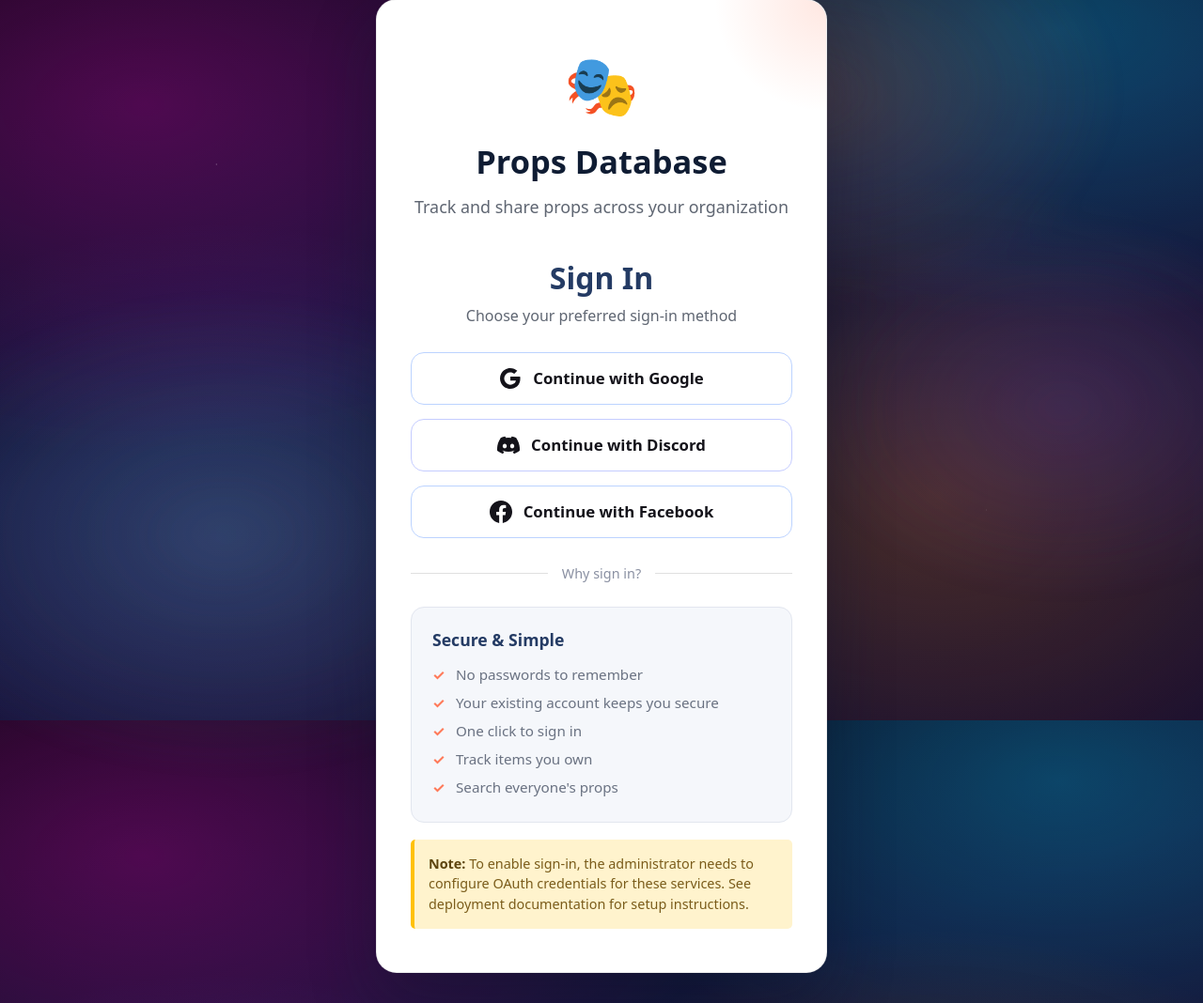
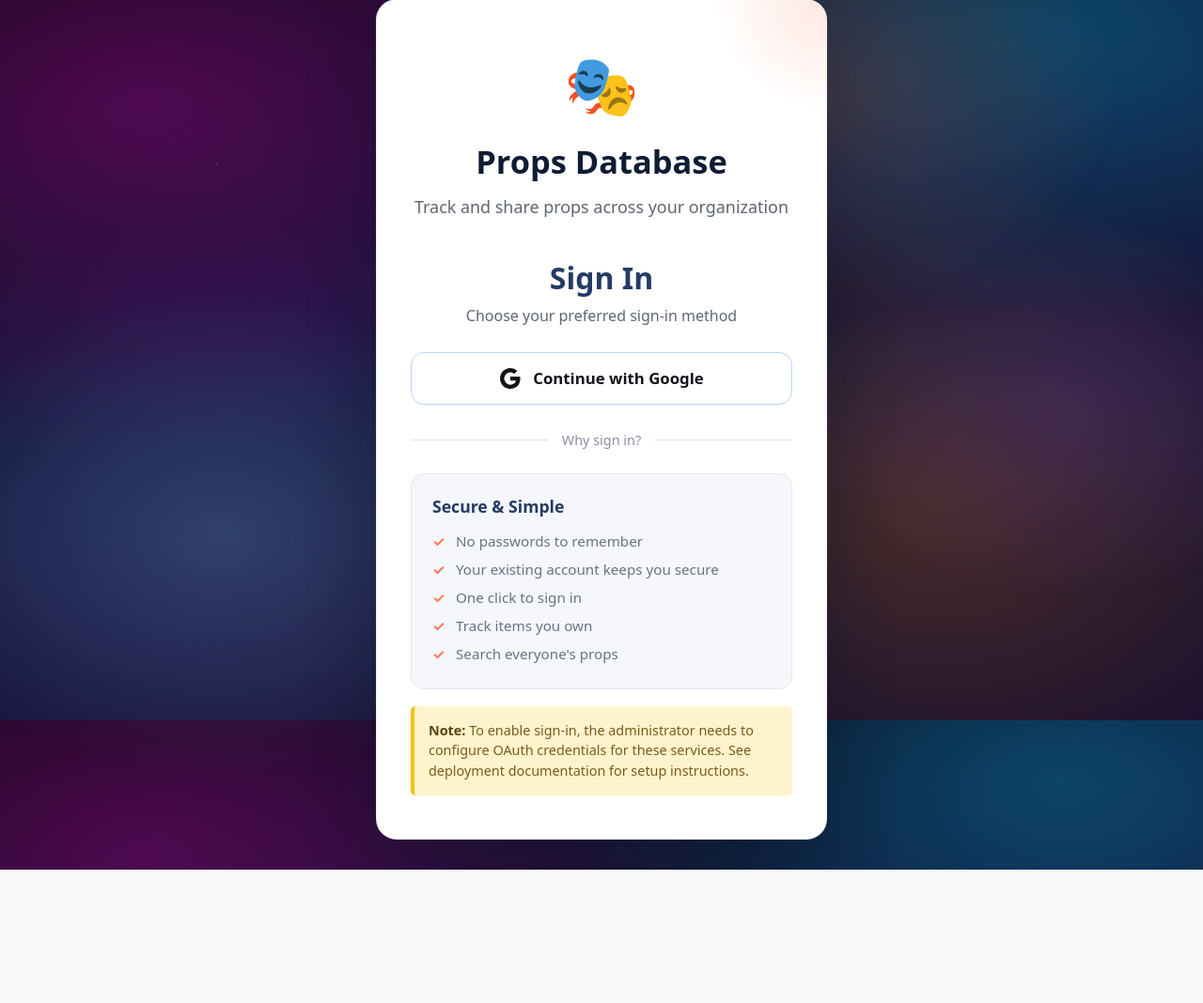
Before and after one commit to EdenShapiro/TakeFree, a Flask app: page / in a window 1280 px wide. Shown: the part 33-1101 px from the top of the page at 94% size. After the commit the page ends 959 px from the top, so only its background shows below. Run offline with Flask 3, Linux system fonts and the light colour scheme; some libraries are stand-ins or nearby versions; some web fonts are replaced.

Commit message:
Hide Discord and Facebook login buttons

```diff
--- a/templates/login.html
+++ b/templates/login.html
@@ -328,20 +328,6 @@
                 </svg>
                 Continue with Google
             </a>
-
-            <a href="/login/discord" class="oauth-btn discord">
-                <svg class="oauth-icon" viewBox="0 0 24 24">
-                    <path fill="currentColor" d="M20.317 4.37a19.791 19.791 0 0 0-4.885-1.515a.074.074 0 0 0-.079.037c-.21.375-.444.864-.608 1.25a18.27 18.27 0 0 0-5.487 0a12.64 12.64 0 0 0-.617-1.25a.077.077 0 0 0-.079-.037A19.736 19.736 0 0 0 3.677 4.37a.07.07 0 0 0-.032.027C.533 9.046-.32 13.58.099 18.057a.082.082 0 0 0 .031.057a19.9 19.9 0 0 0 5.993 3.03a.078.078 0 0 0 .084-.028a14.09 14.09 0 0 0 1.226-1.994a.076.076 0 0 0-.041-.106a13.107 13.107 0 0 1-1.872-.892a.077.077 0 0 1-.008-.128a10.2 10.2 0 0 0 .372-.292a.074.074 0 0 1 .077-.01c3.928 1.793 8.18 1.793 12.062 0a.074.074 0 0 1 .078.01c.12.098.246.198.373.292a.077.077 0 0 1-.006.127a12.299 12.299 0 0 1-1.873.892a.077.077 0 0 0-.041.107c.36.698.772 1.362 1.225 1.993a.076.076 0 0 0 .084.028a19.839 19.839 0 0 0 6.002-3.03a.077.077 0 0 0 .032-.054c.5-5.177-.838-9.674-3.549-13.66a.061.061 0 0 0-.031-.03zM8.02 15.33c-1.183 0-2.157-1.085-2.157-2.419c0-1.333.956-2.419 2.157-2.419c1.21 0 2.176 1.096 2.157 2.42c0 1.333-.956 2.418-2.157 2.418zm7.975 0c-1.183 0-2.157-1.085-2.157-2.419c0-1.333.955-2.419 2.157-2.419c1.21 0 2.176 1.096 2.157 2.42c0 1.333-.946 2.418-2.157 2.418z"/>
-                </svg>
-                Continue with Discord
-            </a>
-
-            <a href="/login/facebook" class="oauth-btn facebook">
-                <svg class="oauth-icon" viewBox="0 0 24 24">
-                    <path fill="currentColor" d="M24 12.073c0-6.627-5.373-12-12-12s-12 5.373-12 12c0 5.99 4.388 10.954 10.125 11.854v-8.385H7.078v-3.47h3.047V9.43c0-3.007 1.792-4.669 4.533-4.669c1.312 0 2.686.235 2.686.235v2.953H15.83c-1.491 0-1.956.925-1.956 1.874v2.25h3.328l-.532 3.47h-2.796v8.385C19.612 23.027 24 18.062 24 12.073z"/>
-                </svg>
-                Continue with Facebook
-            </a>
         </div>
 
         <div class="divider">
```
Also changed, not shown: README.md.
